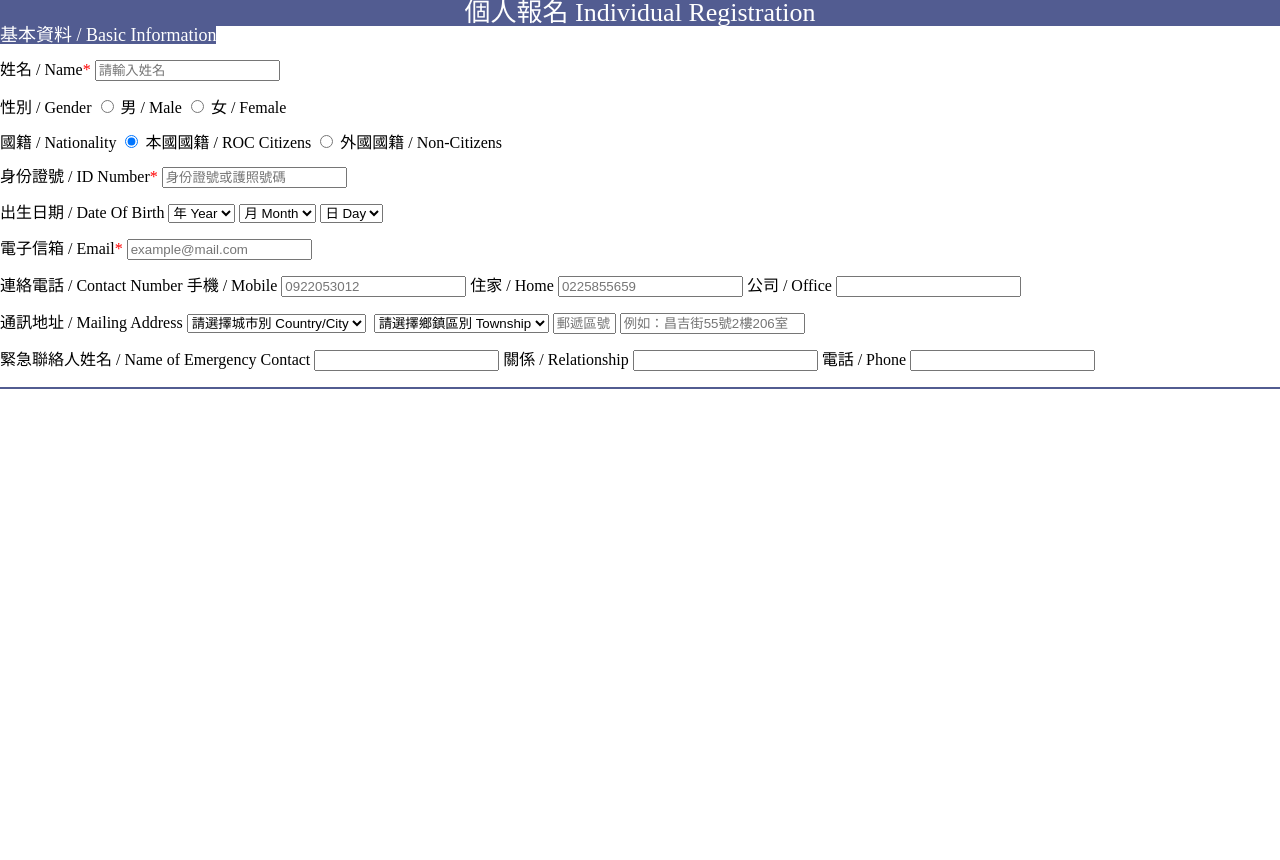
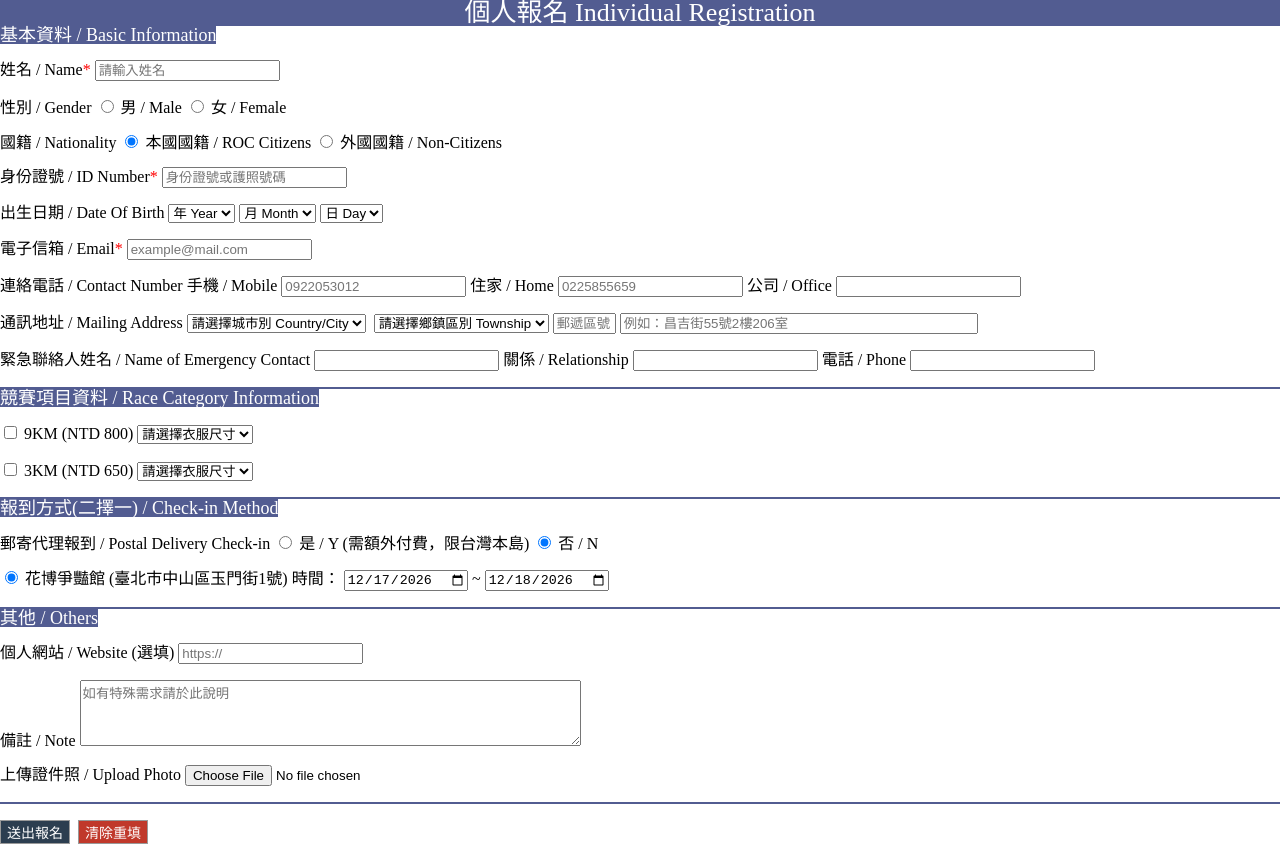
Before and after one commit to 016-5xCampus-FE/016_hw, a plain HTML site: page 20260919-individual-registeration-form/index.html in a window 1280 px wide. Before the commit the page ends 800 px from the top, so only its background shows below. Drawn offline with Linux system fonts and the light colour scheme.

Commit message:
feat: finish form

```diff
--- a/20260919-individual-registeration-form/index.html
+++ b/20260919-individual-registeration-form/index.html
@@ -12,7 +12,7 @@
       <section class="content-container">
         <form action="" class="">
           <h1 class="form-name">個人報名 Individual Registration</h1>
-          <fieldset>
+          <fieldset class="basic-info">
             <legend>基本資料 / Basic Information</legend>
             <div class="form-field">
               <label for="client-name"
@@ -39,10 +39,16 @@
                 type="radio"
                 name="nationality"
                 id="nationality-roc"
+                value="roc"
                 checked
               />
               <label for="nationality-roc">本國國籍 / ROC Citizens</label>
-              <input type="radio" name="nationality" id="nationality-non-roc" />
+              <input
+                type="radio"
+                name="nationality"
+                id="nationality-non-roc"
+                value="non-roc"
+              />
               <label for="nationality-non-roc">外國國籍 / Non-Citizens</label>
             </div>
             <div class="form-field">
@@ -219,6 +225,131 @@
               />
             </div>
           </fieldset>
+          <fieldset class="race-category-info">
+            <legend>競賽項目資料 / Race Category Information</legend>
+            <div class="form-field">
+              <input
+                type="checkbox"
+                name="race-category"
+                id="race-category-9km"
+                value="9km"
+              />
+              <label for="race-category-9km">9KM (NTD 800) </label>
+              <select
+                name="race-category-cloth-size"
+                id="race-category-9km-cloth-size"
+              >
+                <option value="" disabled selected>請選擇衣服尺寸</option>
+                <option value="S">S</option>
+                <option value="M">M</option>
+                <option value="L">L</option>
+                <option value="XL">XL</option>
+              </select>
+            </div>
+            <div class="form-field">
+              <input
+                type="checkbox"
+                name="race-category"
+                id="race-category-3km"
+                value="3km"
+              />
+              <label for="race-category-3km">3KM (NTD 650) </label>
+              <select
+                name="race-category-cloth-size"
+                id="race-category-3km-cloth-size"
+              >
+                <option value="" disabled selected>請選擇衣服尺寸</option>
+                <option value="S">S</option>
+                <option value="M">M</option>
+                <option value="L">L</option>
+                <option value="XL">XL</option>
+              </select>
+            </div>
+          </fieldset>
+          <fieldset class="check-in-method">
+            <legend>報到方式(二擇一) / Check-in Method</legend>
+            <div class="form-field">
+              <label for="postal-delivery-check-in"
+                >郵寄代理報到 / Postal Delivery Check-in</label
+              >
+              <input
+                type="radio"
+                name="postal-delivery"
+                id="pd-yes"
+                value="yes"
+              />
+              <label for="pd-yes">是 / Y (需額外付費，限台灣本島)</label>
+              <input
+                type="radio"
+                name="postal-delivery"
+                id="pd-no"
+                value="no"
+                checked
+              />
+              <label for="pd-no">否 / N</label>
+            </div>
+            <div class="form-field">
+              <input
+                type="radio"
+                name="check-in-place"
+                id="check-in-place-huabo"
+                value="花博爭豔館"
+                checked
+              />
+              <label for="check-in-place-huabo"
+                >花博爭豔館 (臺北市中山區玉門街1號)</label
+              >
+              <label for="check-in-duration">時間：</label>
+              <input
+                type="date"
+                name="check-in-start-time"
+                id="check-in-start-time"
+                value="2026-12-17"
+              />
+              <span>~</span>
+              <input
+                type="date"
+                name="check-in-end-time"
+                id="check-in-end-time"
+                value="2026-12-18"
+              />
+            </div>
+          </fieldset>
+          <fieldset class="others-info">
+            <legend>其他 / Others</legend>
+            <div class="form-field">
+              <label for="website">個人網站 / Website (選填)</label>
+              <input
+                type="url"
+                name="website"
+                id="website"
+                placeholder="https://"
+              />
+            </div>
+            <div class="form-field">
+              <label for="remarks">備註 / Note</label>
+              <textarea
+                name="remarks"
+                id="remarks"
+                rows="4"
+                cols="60"
+                placeholder="如有特殊需求請於此說明"
+              ></textarea>
+            </div>
+            <div class="form-field">
+              <label for="upload-photo">上傳證件照 / Upload Photo</label>
+              <input
+                type="file"
+                name="upload-photo"
+                id="upload-photo"
+                accept="image/*"
+              />
+            </div>
+          </fieldset>
+          <div class="form-field">
+            <button type="submit" class="form-btn --submit">送出報名</button
+            ><button type="reset" class="form-btn --clear">清除重填</button>
+          </div>
         </form>
       </section>
     </main>
--- a/20260919-individual-registeration-form/style.css
+++ b/20260919-individual-registeration-form/style.css
@@ -31,10 +31,18 @@ select + select {
   width: 55px;
 }
 
+#mailing-address {
+  width: 350px;
+}
+
 .form-btn {
   border: 1px solid #999;
   color: #fff;
   font-size: 14px;
+}
+
+.form-btn + .form-btn {
+  margin-left: 8px;
 }
 
 .--submit {
```
